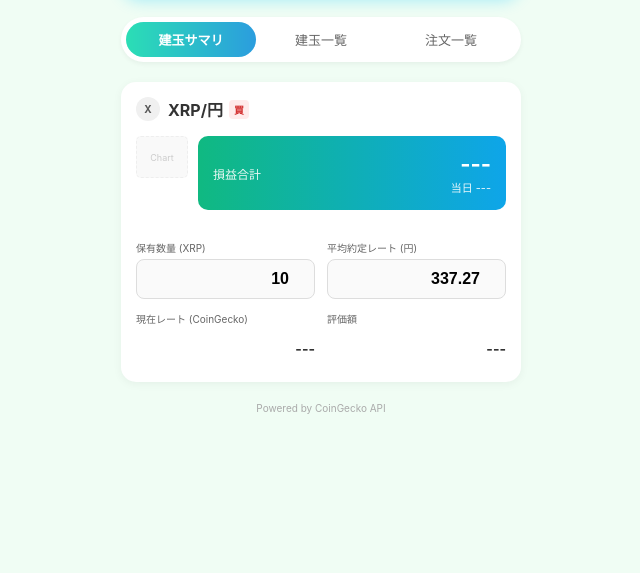
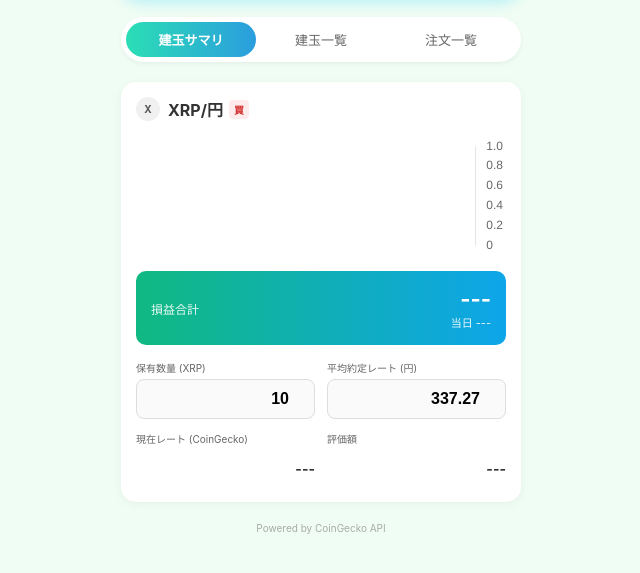
Before and after one commit to matumaruex/-, a plain HTML site: page index.html in a window 1280 px wide. Shown: the part 277-850 px from the top of the page, without its empty margins (319-959 px from the left). Before the commit the page ends 800 px from the top, so only its background shows below. Drawn offline with nearby package versions, Linux system fonts and the light colour scheme; no server answers.

Commit message:
Update index.html

```diff
--- a/index.html
+++ b/index.html
@@ -7,6 +7,8 @@
 <meta name="apple-mobile-web-app-status-bar-style" content="black-translucent">
 <meta name="theme-color" content="#f0fdf4">
 <title>XRP Tracker</title>
+<script src="https://cdn.jsdelivr.net/npm/chart.js"></script>
+
 <style>
     /* ベース設定 */
     body {
@@ -17,7 +19,6 @@
         color: #333;
         display: flex;
         justify-content: center;
-        /* スマホでのバウンススクロール防止 */
         overscroll-behavior-y: none;
         -webkit-tap-highlight-color: transparent;
     }
@@ -212,19 +213,12 @@
         color: #333;
     }
 
-    /* ミニチャート（装飾） */
-    .mini-chart {
-        width: 50px;
-        height: 40px;
-        background-color: #f9f9f9;
-        border-radius: 5px;
-        display: flex;
-        align-items: center;
-        justify-content: center;
-        font-size: 9px;
-        color: #ccc;
-        margin-right: 10px;
-        border: 1px dashed #eee;
+    /* チャートエリア */
+    .chart-container {
+        position: relative;
+        height: 120px; /* チャートの高さ */
+        width: 100%;
+        margin-bottom: 15px;
     }
 
 </style>
@@ -269,9 +263,10 @@
             </div>
         </div>
 
-        <div style="display:flex; margin-bottom:15px;">
-            <div class="mini-chart">Chart</div>
-            <div style="flex:1;">
+        <div class="chart-container">
+            <canvas id="priceChart"></canvas>
+        </div>
+
         <div class="profit-box">
             <div>
                 <div class="profit-label">損益合計</div>
@@ -279,8 +274,6 @@
             <div>
                 <div class="profit-value" id="detailProfit">---</div>
                 <div class="profit-daily" id="dailyProfit">当日 ---</div>
-                    </div>
-                </div>
             </div>
         </div>
 
@@ -324,6 +317,57 @@
     const elTotalProfitMain = document.getElementById('totalProfitMain');
     const elLastUpdated = document.getElementById('lastUpdated');
 
+    // チャート設定
+    let priceChart;
+    const ctx = document.getElementById('priceChart').getContext('2d');
+
+    // チャートの初期化関数
+    function initChart() {
+        priceChart = new Chart(ctx, {
+            type: 'line',
+            data: {
+                labels: [], // 時間
+                datasets: [{
+                    label: 'XRP Price',
+                    data: [], // 価格データ
+                    borderColor: '#2bdeb5', // 線の色（GMO緑）
+                    backgroundColor: 'rgba(43, 222, 181, 0.1)', // 塗りつぶしの色
+                    borderWidth: 2,
+                    pointRadius: 0, // 点を消して線だけにする
+                    pointHoverRadius: 4,
+                    fill: true,
+                    tension: 0.1 // 線の滑らかさ
+                }]
+            },
+            options: {
+                responsive: true,
+                maintainAspectRatio: false,
+                plugins: {
+                    legend: { display: false }, // 凡例非表示
+                    tooltip: {
+                        mode: 'index',
+                        intersect: false,
+                    }
+                },
+                scales: {
+                    x: {
+                        display: false // X軸（時間）非表示
+                    },
+                    y: {
+                        display: true, // Y軸表示
+                        position: 'right', // 右側に配置
+                        grid: {
+                            display: false
+                        }
+                    }
+                },
+                animation: {
+                    duration: 1000 // アニメーション速度
+                }
+            }
+        });
+    }
+
     function loadSettings() {
         const savedAmount = localStorage.getItem('xrp_amount');
         const savedRate = localStorage.getItem('xrp_buy_rate');
@@ -344,7 +388,10 @@
             const response = await fetch(COINGECKO_API);
             const data = await response.json();
             currentPrice = data.ripple.jpy;
+
             calculate();
+            updateChart(currentPrice); // チャート更新
+
         } catch (error) {
             console.error('API Error', error);
         }
@@ -374,12 +421,32 @@
         elLastUpdated.textContent = 'Updated ' + timeStr;
     }
 
+    function updateChart(price) {
+        if (!priceChart) return;
+
+        const now = new Date();
+        const timeLabel = now.getHours() + ':' + now.getMinutes() + ':' + now.getSeconds();
+
+        // データを追加
+        priceChart.data.labels.push(timeLabel);
+        priceChart.data.datasets[0].data.push(price);
+
+        // データが増えすぎたら左側を削除（例: 50点まで保持）
+        if (priceChart.data.labels.length > 50) {
+            priceChart.data.labels.shift();
+            priceChart.data.datasets[0].data.shift();
+        }
+
+        priceChart.update();
+    }
+
     elAmount.addEventListener('input', saveSettings);
     elBuyRate.addEventListener('input', saveSettings);
 
+    initChart(); // チャート準備
     loadSettings();
     fetchPrice();
-    setInterval(fetchPrice, 30000);
+    setInterval(fetchPrice, 30000); // 30秒更新
 </script>
 </body>
 </html>
```
Lines whose indentation alone changed are shown as unchanged.
